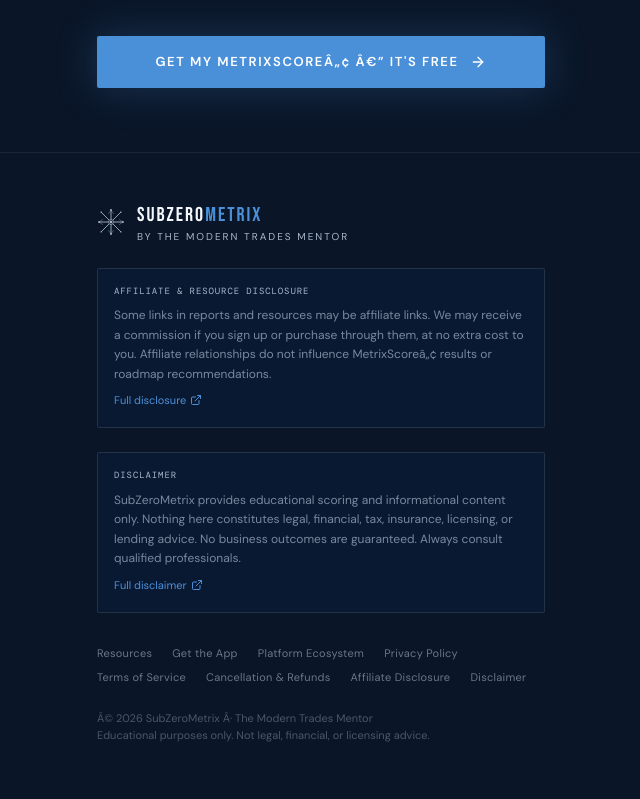
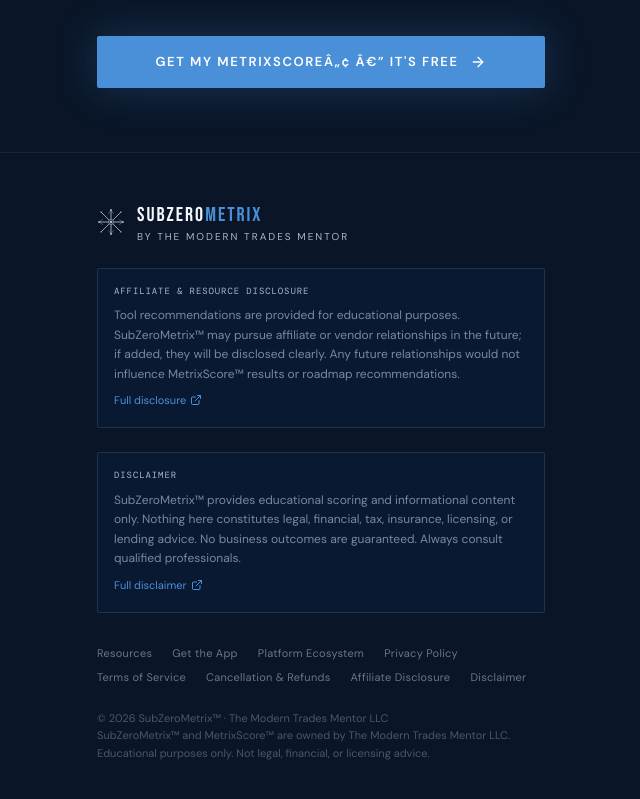
Before and after one commit to SubZeroMetrix/subzerometrix, a Next.js app: page / in a window 1280 px wide. Shown: the part 6908-7707 px from the top of the page, without its empty margins (319-959 px from the left). Built offline with nearby package versions, Linux system fonts and the light colour scheme.

Commit message:
Add trademark and ownership branding

```diff
--- a/src/app/affiliate-disclosure/page.tsx
+++ b/src/app/affiliate-disclosure/page.tsx
@@ -50,7 +50,7 @@ export default function AffiliateDisclosurePage() {
               Our Role — Publisher, Not Advisor
             </h2>
             <p className="text-brand-silver text-xs leading-relaxed">
-              SubZeroMetrix is an education and referral platform for trades and service business owners. We help you understand your business readiness and connect you with tools and services that may be relevant to your situation. We are not a financial institution, insurance agency, licensed broker, lender, or advisor of any kind.
+              SubZeroMetrix™ is a contractor business readiness platform owned and operated by The Modern Trades Mentor LLC, for trades and service business owners. We help you understand your business readiness and connect you with tools and services that may be relevant to your situation. We are not a financial institution, insurance agency, licensed broker, lender, or advisor of any kind.
 
               When you click an affiliate link and leave our platform, you are visiting a third-party website operated by a separate company. Any application, quote, purchase, account opening, policy, or agreement you complete happens directly on that company&apos;s licensed platform — not ours.
             </p>
--- a/src/app/dashboard/page.tsx
+++ b/src/app/dashboard/page.tsx
@@ -112,7 +112,7 @@ export default function DashboardPage() {
 
         {/* ── Top stats ─────────────────────────────────────────────── */}
         <div className="grid grid-cols-3 gap-3">
-          <Stat label="MetrixScore" value={`${starter.overall}`} sub="/ 100" />
+          <Stat label="MetrixScore™" value={`${starter.overall}`} sub="/ 100" />
           <Stat label="Profile" value={`${starter.progress.completion}%`} sub="complete" />
           <Stat label="Risk" value={starter.riskLabel.split(' ')[0]} color={rColor} />
         </div>
@@ -237,6 +237,10 @@ export default function DashboardPage() {
             Full report <ArrowRight className="w-3.5 h-3.5" />
           </Link>
         </div>
+
+        <p className="text-center text-[9px] text-brand-silver/40 mt-6 leading-relaxed">
+          SubZeroMetrix™ and MetrixScore™ are owned by The Modern Trades Mentor LLC.
+        </p>
       </div>
     </main>
   )
--- a/src/app/disclaimer/page.tsx
+++ b/src/app/disclaimer/page.tsx
@@ -95,7 +95,7 @@ export default function DisclaimerPage() {
         {/* Summary callout */}
         <div className="mb-8 p-4 rounded-sm border border-brand-accent/30" style={{ background: 'rgba(74,144,217,0.08)' }}>
           <p className="text-brand-silver text-xs leading-relaxed">
-            <strong className="text-brand-white">Plain English summary:</strong> SubZeroMetrix is an educational tool. Your MetrixScore™ and roadmap are based on your own answers and are meant to help you think, not to replace qualified legal, financial, tax, insurance, or business advice. No outcomes are guaranteed. Always consult licensed professionals for decisions that matter.
+            <strong className="text-brand-white">Plain English summary:</strong> SubZeroMetrix™ is an educational tool owned and operated by The Modern Trades Mentor LLC. Your MetrixScore™ and roadmap are based on your own answers and are meant to help you think, not to replace qualified legal, financial, tax, insurance, or business advice. No outcomes are guaranteed. Always consult licensed professionals for decisions that matter.
           </p>
         </div>
 
--- a/src/app/page.tsx
+++ b/src/app/page.tsx
@@ -597,9 +597,9 @@ export default function HomePage() {
           <div className="mb-6 p-4 rounded-sm steel-border" style={{ background: 'rgba(13,43,92,0.2)' }}>
             <p className="font-mono text-[9px] tracking-widest uppercase text-brand-silver mb-2">Affiliate & Resource Disclosure</p>
             <p className="text-[12px] text-brand-silver/70 leading-relaxed">
-              Some links in reports and resources may be affiliate links. We may receive a commission
-              if you sign up or purchase through them, at no extra cost to you. Affiliate relationships
-              do not influence MetrixScoreâ„¢ results or roadmap recommendations.
+              Tool recommendations are provided for educational purposes. SubZeroMetrix™ may pursue
+              affiliate or vendor relationships in the future; if added, they will be disclosed clearly.
+              Any future relationships would not influence MetrixScore™ results or roadmap recommendations.
             </p>
             <Link href="/affiliate-disclosure"
               className="inline-flex items-center gap-1 text-[11px] text-brand-accent mt-2 hover:underline">
@@ -610,7 +610,7 @@ export default function HomePage() {
           <div className="mb-8 p-4 rounded-sm steel-border" style={{ background: 'rgba(13,43,92,0.2)' }}>
             <p className="font-mono text-[9px] tracking-widest uppercase text-brand-silver mb-2">Disclaimer</p>
             <p className="text-[12px] text-brand-silver/70 leading-relaxed">
-              SubZeroMetrix provides educational scoring and informational content only. Nothing here
+              SubZeroMetrix™ provides educational scoring and informational content only. Nothing here
               constitutes legal, financial, tax, insurance, licensing, or lending advice.
               No business outcomes are guaranteed. Always consult qualified professionals.
             </p>
@@ -639,7 +639,8 @@ export default function HomePage() {
           </nav>
 
           <p className="text-[11px] text-brand-silver/40 leading-relaxed">
-            Â© {new Date().getFullYear()} SubZeroMetrix Â· The Modern Trades Mentor<br />
+            © {new Date().getFullYear()} SubZeroMetrix™ · The Modern Trades Mentor LLC<br />
+            SubZeroMetrix™ and MetrixScore™ are owned by The Modern Trades Mentor LLC.<br />
             Educational purposes only. Not legal, financial, or licensing advice.
           </p>
         </div>
--- a/src/app/platform/[trade]/page.tsx
+++ b/src/app/platform/[trade]/page.tsx
@@ -459,7 +459,7 @@ export default function TradePlatformPage() {
 
             <div className="mt-2 px-4 py-3 rounded-sm text-[10px] text-brand-silver/60 leading-relaxed"
               style={{ background: 'rgba(74,144,217,0.06)', border: '1px solid rgba(74,144,217,0.15)' }}>
-              SubZeroMetrix is an education and referral platform. We do not endorse, guarantee, or sell any of these tools. Evaluate each based on your specific needs and budget.
+              SubZeroMetrix™ is an education and referral platform owned by The Modern Trades Mentor LLC. We do not endorse, guarantee, or sell any of these tools. Evaluate each based on your specific needs and budget.
             </div>
           </div>
         )}
--- a/src/app/report/page.tsx
+++ b/src/app/report/page.tsx
@@ -905,7 +905,7 @@ function ReportContent() {
             <section className="mt-6 mb-8">
               <div className="flex items-center gap-2 mb-1">
                 <Thermometer className="w-5 h-5 text-brand-accent" />
-                <h2 className="font-display text-2xl tracking-wider text-brand-white">STARTER METRIXSCORE</h2>
+                <h2 className="font-display text-2xl tracking-wider text-brand-white">STARTER METRIXSCORE™</h2>
               </div>
               <p className="text-[11px] text-brand-silver/60 mb-4">
                 A stage-adjusted preview based on what you&apos;ve shared so far.
@@ -1734,7 +1734,8 @@ function ReportContent() {
       </div>
 
       <footer className="border-t border-brand-blue px-5 py-6 text-center">
-        <p className="text-[10px] text-brand-silver">© {new Date().getFullYear()} SubZeroMetrix · The Modern Trades Mentor</p>
+        <p className="text-[10px] text-brand-silver">© {new Date().getFullYear()} SubZeroMetrix™ · The Modern Trades Mentor LLC</p>
+        <p className="text-[9px] text-brand-silver/60 mt-1">SubZeroMetrix™ and MetrixScore™ are owned by The Modern Trades Mentor LLC.</p>
         <nav className="flex flex-wrap justify-center gap-x-3 gap-y-1 mt-2">
           {[['Privacy', '/privacy'], ['Terms', '/terms'], ['Cancellation', '/cancellation'],
             ['Disclaimer', '/disclaimer'], ['Affiliates', '/affiliate-disclosure']].map(([l, h]) => (
--- a/src/app/resources/page.tsx
+++ b/src/app/resources/page.tsx
@@ -84,7 +84,7 @@ export default function ResourcesPage() {
             <div>
               <p className="text-[11px] text-brand-silver/80 leading-relaxed mb-1">
                 <strong className="text-brand-white">How this works:</strong>{' '}
-                SubZeroMetrix is an education and referral platform. We connect you with
+                SubZeroMetrix™ is an education and referral platform owned by The Modern Trades Mentor LLC. We connect you with
                 licensed providers — we do not quote, sell, approve, underwrite, bind, or
                 process any financial or insurance products ourselves.
               </p>
--- a/src/app/terms/page.tsx
+++ b/src/app/terms/page.tsx
@@ -7,7 +7,7 @@ const SECTIONS = [
   {
     id: 'acceptance',
     title: 'Acceptance of Terms',
-    body: `By accessing or using SubZeroMetrix ("the Platform"), operated by The Modern Trades Mentor, you agree to be bound by these Terms of Service ("Terms"). If you do not agree, do not use the Platform.
+    body: `By accessing or using SubZeroMetrix™ ("the Platform"), owned and operated by The Modern Trades Mentor LLC, you agree to be bound by these Terms of Service ("Terms"). If you do not agree, do not use the Platform.
 
 These Terms apply to all users in the United States, including users in our initial operating states: Colorado (CO), Florida (FL), Arizona (AZ), Texas (TX), North Carolina (NC), and Ohio (OH). State-specific provisions are noted where applicable.`,
   },
```
